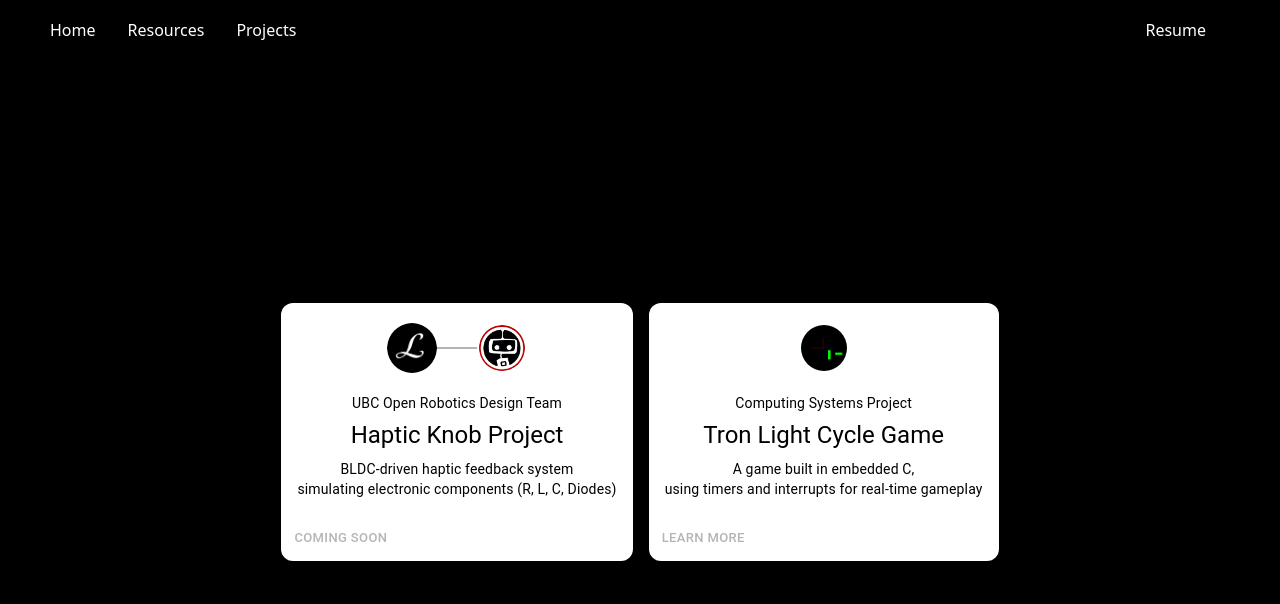
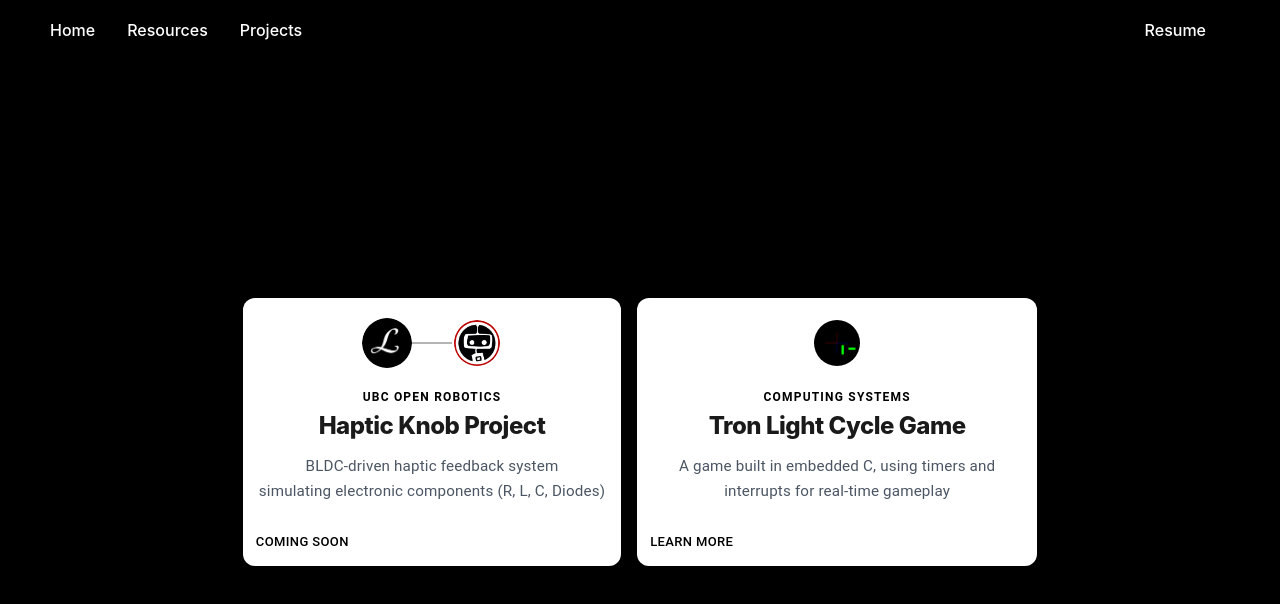
Before and after one commit to ttrieu2025/personal-website, a React (Vite) app: page /projects in a window 1280 px wide. Shown: the top 604 px of the page. Built offline with nearby package versions, Linux system fonts and the light colour scheme.

Commit message:
fix: Update Home

```diff
--- a/src/App.css
+++ b/src/App.css
@@ -21,7 +21,7 @@
 
 /* Root for fonts, colors, CSS variables */
 :root {
-  font-family: system-ui, Avenir, Helvetica, Arial, sans-serif;
+  font-family: Inter, sans-serif, Arial;
   line-height: 1.5;
   font-weight: 400;
 
@@ -221,13 +221,9 @@ button {
   padding: 0.6em 1.2em;
   font-size: 1em;
   font-weight: 400;
-  color: #DEDEDE;
   font-family: inherit;
   cursor: pointer;
   transition: border-color 0.25s;
-}
-button:hover {
-  border-color: #b5b4b4;
 }
 
 button:focus,
--- a/src/Pages/Home.jsx
+++ b/src/Pages/Home.jsx
@@ -13,10 +13,10 @@ function Home() {
           <div className="flex flex-col gap-6 p-6 rounded-xl max-w-md w-full ">
             <div className="intro-text flex flex-col gap-4 text-white">
               <h2 className="font-bold text-3xl">Hi, I'm Trieu</h2>
-              <p className="text-lg leading-relaxed text-gray-300">
+              <a className="text-lg leading-relaxed text-gray-300">
                 I am a 2nd-year Electrical Engineering student at UBC,
                 focused on building a strong foundation in control and systems.
-              </p>
+              </a>
             </div>
 
             {/* Social links */}
--- a/src/Pages/Projects.jsx
+++ b/src/Pages/Projects.jsx
@@ -73,20 +73,54 @@ function Projects() {
             </Stack>
             <Typography
                 gutterBottom
-              sx={{ color: '#000000', fontSize: 14, mt: 2 }}
+                sx={{
+                  color: '#000000', // Indigo accent for the "category" text
+                  fontSize: 12,
+                  fontWeight: 700,
+                  textTransform: 'uppercase',
+                  letterSpacing: '0.1em',
+                  mt: 2
+                }}
               >
-              UBC Open Robotics Design Team
+                UBC Open Robotics
               </Typography>
-            <Typography color = "#000000" variant="h5" component="div" font='bold'>
+            <Typography
+              variant="h5"
+              component="div"
+              sx={{
+                fontWeight: 800,           // Extra bold for impact
+                letterSpacing: '-0.02em',  // Tighter tracking for a modern feel
+                color: '#1a1a1a',          // Deep charcoal instead of pure black
+                fontFamily: '"Inter", "Roboto", sans-serif'
+              }}
+            >
               Haptic Knob Project
             </Typography>
-            <Typography color = "#000000" variant="body2" sx={{ mt: 1 }}>
+            <Typography
+              variant="body2"
+              sx={{
+                mt: 1.5,
+                color: '#4b5563',          // Tailwind-style Gray-600 for better hierarchy
+                lineHeight: 1.6,           // More breathing room between lines
+                fontSize: '0.95rem',
+                fontWeight: 400
+              }}
+            >
               BLDC-driven haptic feedback system <br />
               simulating electronic components (R, L, C, Diodes)
             </Typography>
           </CardContent>
           <CardActions>
-            <Button size="small" sx={{ color: '#b5b5b5' }}>
+            <Button
+              size="small"
+              sx={{ color: '#000000' ,
+
+              '&:hover': {
+              backgroundColor: '#000000', // Changes background to black
+              color: '#ffffff'
+            }
+            }}
+            >
               Coming Soon
             </Button>
           </CardActions>
@@ -126,22 +160,54 @@ function Projects() {
             </Stack>
             <Typography
                 gutterBottom
-              sx={{ color: "#000000", fontSize: 14, mt: 2 }}
+                sx={{
+                  color: '#000000', // Indigo accent for the "category" text
+                  fontSize: 12,
+                  fontWeight: 700,
+                  textTransform: 'uppercase',
+                  letterSpacing: '0.1em',
+                  mt: 2
+                }}
               >
-              Computing Systems Project
+                Computing Systems
               </Typography>
-            <Typography color = "#000000" variant="h5" component="div" font='bold'>
+            <Typography
+              variant="h5"
+              component="div"
+              sx={{
+                fontWeight: 800,           // Extra bold for impact
+                letterSpacing: '-0.02em',  // Tighter tracking for a modern feel
+                color: '#1a1a1a',          // Deep charcoal instead of pure black
+                fontFamily: '"Inter", "Roboto", sans-serif'
+              }}
+            >
                 Tron Light Cycle Game
             </Typography>
-            <Typography color = "#000000" variant="body2" sx={{ mt: 1 }}>
-              A game built in embedded C, <br />
+            <Typography
+              variant="body2"
+              sx={{
+                mt: 1.5,
+                color: '#4b5563',          // Tailwind-style Gray-600 for better hierarchy
+                lineHeight: 1.6,           // More breathing room between lines
+                fontSize: '0.95rem',
+                fontWeight: 400
+              }}
+            >
+                A game built in embedded C,
                 using timers and interrupts for real-time gameplay
             </Typography>
           </CardContent>
           <CardActions>
             <Button
               size="small"
-              sx={{ color: '#b5b5b5' }}
+              sx={{ color: '#000000' ,
+
+              '&:hover': {
+              backgroundColor: '#000000', // Changes background to black
+              color: '#ffffff'
+            }
+            }}
+
               href="https://github.com/ttrieu2025/Tron-light-cycle-game"
               target="_blank"
               rel="noopener noreferrer"
```
Lines whose indentation alone changed are shown as unchanged.
